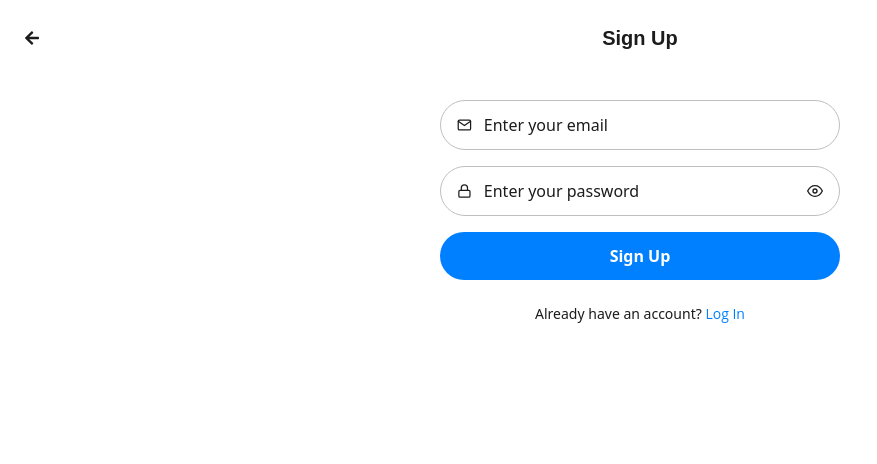
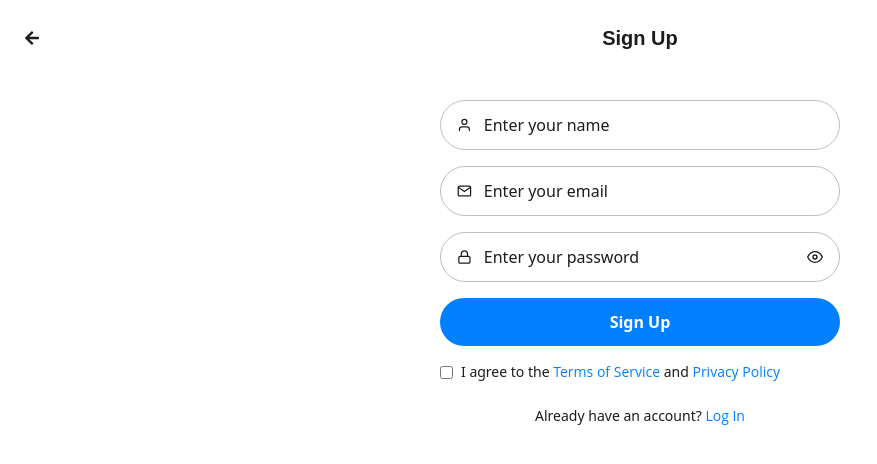
Before and after one commit to AveJaPl/dental-vision-web, a Next.js app: page /signup in a window 1280 px wide. Shown: the top 464 px of the page, without its empty margins (0-877 px from the left). Built offline with nearby package versions, Linux system fonts and the light colour scheme.

Commit message:
Design adjustments

```diff
--- a/app/login/page.tsx
+++ b/app/login/page.tsx
@@ -3,8 +3,14 @@
 import { useState, FormEvent } from "react";
 import Link from "next/link";
 import { useRouter } from "next/navigation";
-import { FaGoogle, FaApple, FaFacebook, FaArrowLeft, FaCheck } from "react-icons/fa";
+import {
+  FaApple,
+  FaFacebook,
+  FaArrowLeft,
+  FaCheck,
+} from "react-icons/fa";
 import { FiMail, FiLock, FiEye, FiEyeOff } from "react-icons/fi";
+import { FcGoogle } from "react-icons/fc";
 
 export default function LoginPage() {
   const [email, setEmail] = useState("");
@@ -37,7 +43,6 @@ export default function LoginPage() {
     return emailRegex.test(email);
   };
 
-
   return (
     <div className="flex h-screen justify-center px-4">
       <div className="w-full max-w-md p-6">
@@ -60,9 +65,7 @@ export default function LoginPage() {
               required
               className="w-full bg-transparent focus:outline-none text-foreground placeholder-muted-foreground"
             />
-            {
-              isValidEmail(email) && <FaCheck className="text-primary" />
-            }
+            {isValidEmail(email) && <FaCheck className="text-primary" />}
           </div>
 
           <div className="flex items-center px-4 py-3 bg-input rounded-full border border-border relative">
@@ -115,7 +118,7 @@ export default function LoginPage() {
             onClick={() => handleOAuth("google")}
             className="flex items-center p-4 w-full py-3 border border-border rounded-full bg-input text-foreground hover:bg-secondary/10 transition hover:outline-2 hover:border-primary"
           >
-            <FaGoogle className="text-muted-foreground mr-2" />
+            <FcGoogle className="mr-2 text-lg" />
             <p className="w-full text-muted-foreground text-sm">
               Sign in with Google
             </p>
@@ -126,7 +129,7 @@ export default function LoginPage() {
             className="flex items-center p-4 justify-center w-full py-3
             border border-border rounded-full bg-input text-foreground hover:bg-secondary/10 transition hover:outline-2 hover:border-primary"
           >
-            <FaApple className="text-muted-foreground mr-2 text-xl" />
+            <FaApple className="text-black mr-2 text-xl" />
             <p className="w-full text-muted-foreground text-sm">
               Sign in with Apple
             </p>
@@ -137,7 +140,7 @@ export default function LoginPage() {
             className="flex items-center p-4 justify-center w-full py-3
             border border-border rounded-full bg-input text-foreground hover:bg-secondary/10 transition hover:outline-2 hover:border-primary"
           >
-            <FaFacebook className="text-muted-foreground mr-2 text-lg" />
+            <FaFacebook className="text-blue-600 mr-2 text-lg" />
             <p className="w-full text-muted-foreground text-sm">
               Sign in with Facebook
             </p>
--- a/app/signup/page.tsx
+++ b/app/signup/page.tsx
@@ -4,9 +4,10 @@ import { useState, FormEvent } from "react";
 import Link from "next/link";
 import { useRouter } from "next/navigation";
 import { FaArrowLeft, FaCheck } from "react-icons/fa";
-import { FiMail, FiLock, FiEye, FiEyeOff } from "react-icons/fi";
+import { FiMail, FiLock, FiEye, FiEyeOff, FiUser } from "react-icons/fi";
 
 export default function SignupPage() {
+  const [name, setName] = useState("");
   const [email, setEmail] = useState("");
   const [password, setPassword] = useState("");
   const [showPassword, setShowPassword] = useState(false);
@@ -54,16 +55,34 @@ export default function SignupPage() {
           <Link href="/" className="absolute p-4 left-2">
             <FaArrowLeft className="text-muted-foreground" />
           </Link>
-          <h1 className="w-full text-center text-xl font-bold">
-            Sign Up
-          </h1>
+          <h1 className="w-full text-center text-xl font-bold">Sign Up</h1>
         </div>
 
         {error && <p className="text-red-500 text-center mb-4">{error}</p>}
 
         <form onSubmit={handleRegister} className="space-y-4">
           <div className="flex items-center px-4 py-3 bg-input rounded-full border border-border relative">
-            <FiMail className="text-muted-foreground mr-3" />
+            {name.length > 0 ? (
+              <FiUser className="text-primary mr-3" />
+            ) : (
+              <FiUser className="text-muted-foreground mr-3" />
+            )}
+            <input
+              type="text"
+              placeholder="Enter your name"
+              value={name}
+              onChange={(e) => setName(e.target.value)}
+              required
+              className="w-full bg-transparent focus:outline-none text-foreground placeholder-muted-foreground"
+            />
+          </div>
+
+          <div className="flex items-center px-4 py-3 bg-input rounded-full border border-border relative">
+            {isValidEmail(email) ? (
+              <FiMail className="text-primary mr-3" />
+            ) : (
+              <FiMail className="text-muted-foreground mr-3" />
+            )}
             <input
               type="email"
               placeholder="Enter your email"
@@ -76,7 +95,11 @@ export default function SignupPage() {
           </div>
 
           <div className="flex items-center px-4 py-3 bg-input rounded-full border border-border relative">
-            <FiLock className="text-muted-foreground mr-3" />
+            {password.length > 0 ? (
+              <FiLock className="text-primary mr-3" />
+            ) : (
+              <FiLock className="text-muted-foreground mr-3" />
+            )}
             <input
               type={showPassword ? "text" : "password"}
               placeholder="Enter your password"
@@ -103,6 +126,20 @@ export default function SignupPage() {
           >
             {loading ? "Registering..." : "Sign Up"}
           </button>
+          {/*Checkbox with Terms of Service and Privacy Policy */}
+          <div className="flex items-center space-x-2">
+            <input type="checkbox" id="terms" name="terms" value="terms" />
+            <label htmlFor="terms" className="text-muted-foreground text-sm">
+              I agree to the{" "}
+              <Link href="/terms" className="text-primary">
+                Terms of Service
+              </Link>{" "}
+              and{" "}
+              <Link href="/privacy" className="text-primary">
+                Privacy Policy
+              </Link>
+            </label>
+          </div>
         </form>
 
         <div className="text-center text-sm text-muted-foreground mt-6">
--- /dev/null
+++ b/components/ui/checkbox.tsx
@@ -0,0 +1,30 @@
+"use client"
+
+import * as React from "react"
+import * as CheckboxPrimitive from "@radix-ui/react-checkbox"
+import { Check } from "lucide-react"
+
+import { cn } from "@/lib/utils"
+
+const Checkbox = React.forwardRef<
+  React.ElementRef<typeof CheckboxPrimitive.Root>,
+  React.ComponentPropsWithoutRef<typeof CheckboxPrimitive.Root>
+>(({ className, ...props }, ref) => (
+  <CheckboxPrimitive.Root
+    ref={ref}
+    className={cn(
+      "peer h-4 w-4 shrink-0 rounded-sm border border-primary shadow focus-visible:outline-none focus-visible:ring-1 focus-visible:ring-ring disabled:cursor-not-allowed disabled:opacity-50 data-[state=checked]:bg-primary data-[state=checked]:text-primary-foreground",
+      className
+    )}
+    {...props}
+  >
+    <CheckboxPrimitive.Indicator
+      className={cn("flex items-center justify-center text-current")}
+    >
+      <Check className="h-4 w-4" />
+    </CheckboxPrimitive.Indicator>
+  </CheckboxPrimitive.Root>
+))
+Checkbox.displayName = CheckboxPrimitive.Root.displayName
+
+export { Checkbox }
--- a/package.json
+++ b/package.json
@@ -11,6 +11,7 @@
   "dependencies": {
     "@auth/core": "^0.34.2",
     "@radix-ui/react-avatar": "^1.1.2",
+    "@radix-ui/react-checkbox": "^1.1.3",
     "@radix-ui/react-dialog": "^1.1.4",
     "@radix-ui/react-dropdown-menu": "^2.1.4",
     "@radix-ui/react-scroll-area": "^1.2.2",
```
Also changed, not shown: 1 other file (tests, documents, lock files or other folders).
